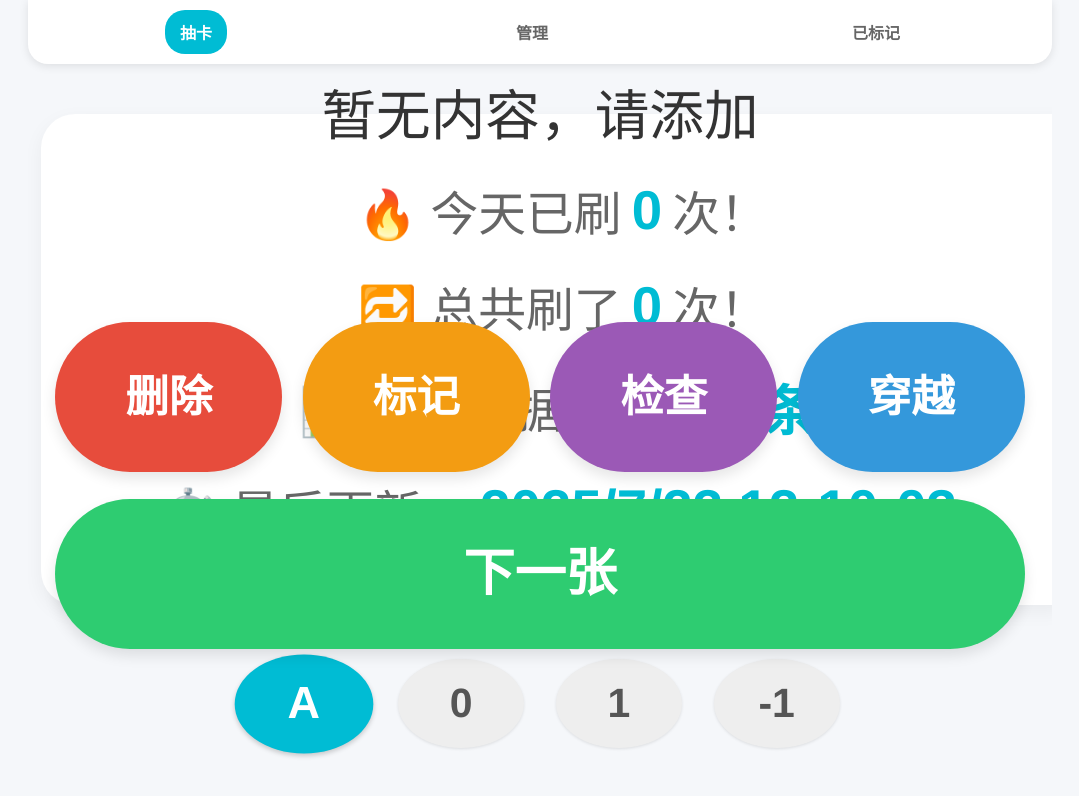
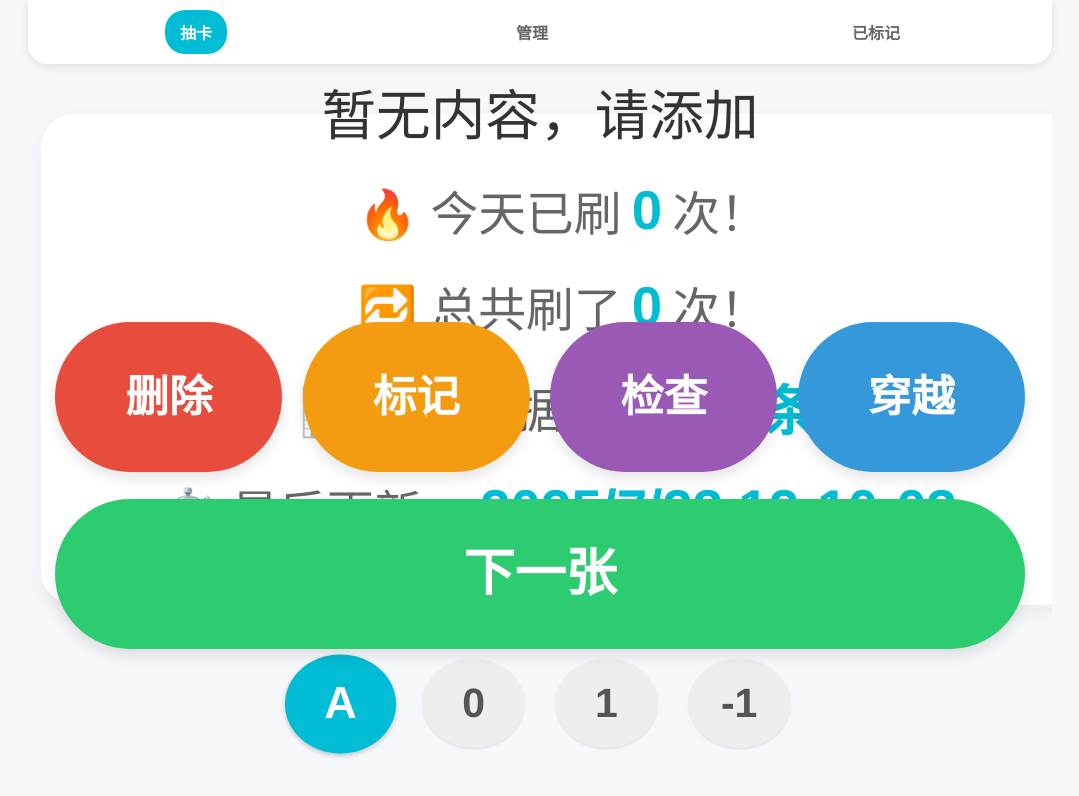
Before and after one commit to yes1949/mycard, a plain HTML site: page index.html in a window 1280 px wide. Shown: the whole page, without its empty margins (100-1179 px from the left). Drawn offline with Linux system fonts and the light colour scheme.

Commit message:
Update index.html
2.4版本更新按钮变小一点

```diff
--- a/index.html
+++ b/index.html
@@ -318,7 +318,7 @@
 
         /* ----------------------- 新增筛选框样式 ----------------------- */
         .filter-section {
-            width: 60%; /* 调整宽度以容纳更多按钮 */
+            width: 50%; /* 调整宽度以容纳更多按钮 */
             margin: 1.5vw auto 0.5vw auto; /* 调整上边距，使其靠近统计卡片，下方留出一点空间 */
             padding: 0; /* 移除所有padding */
             background-color: transparent;
```
